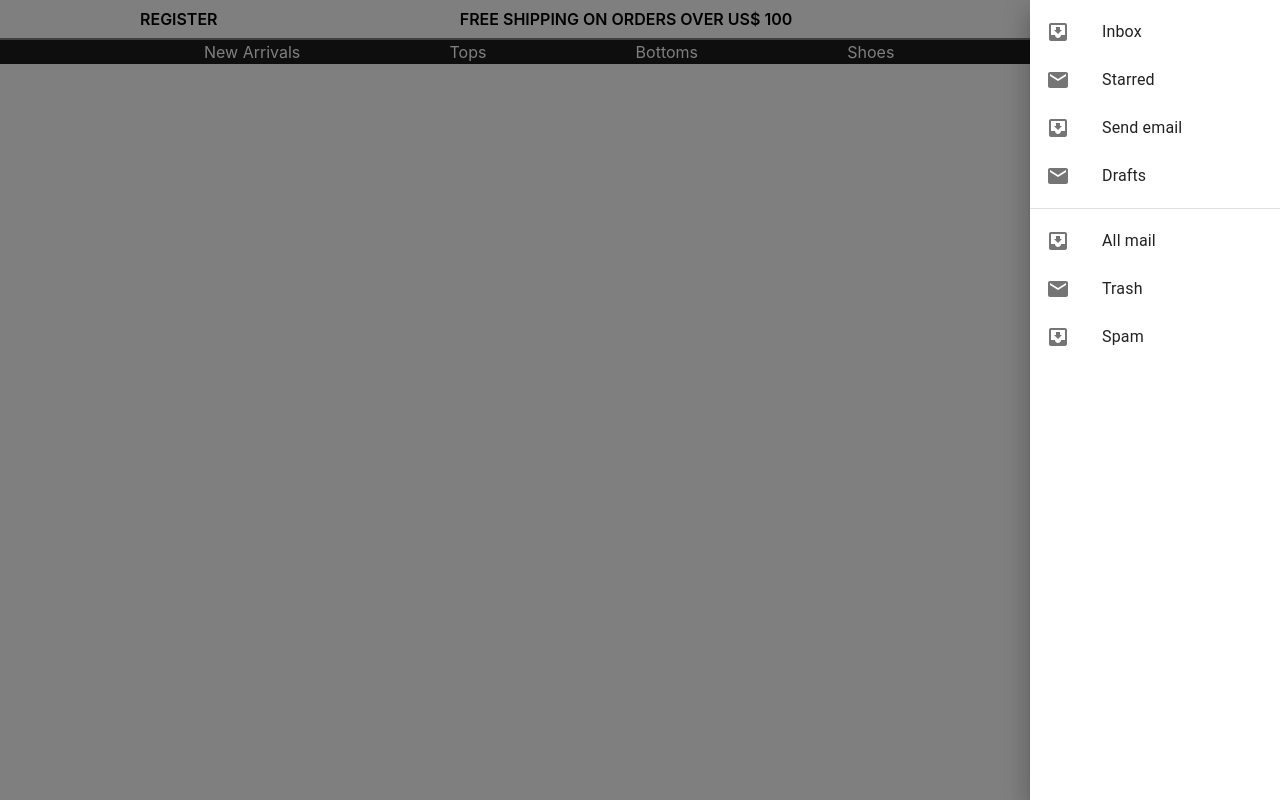
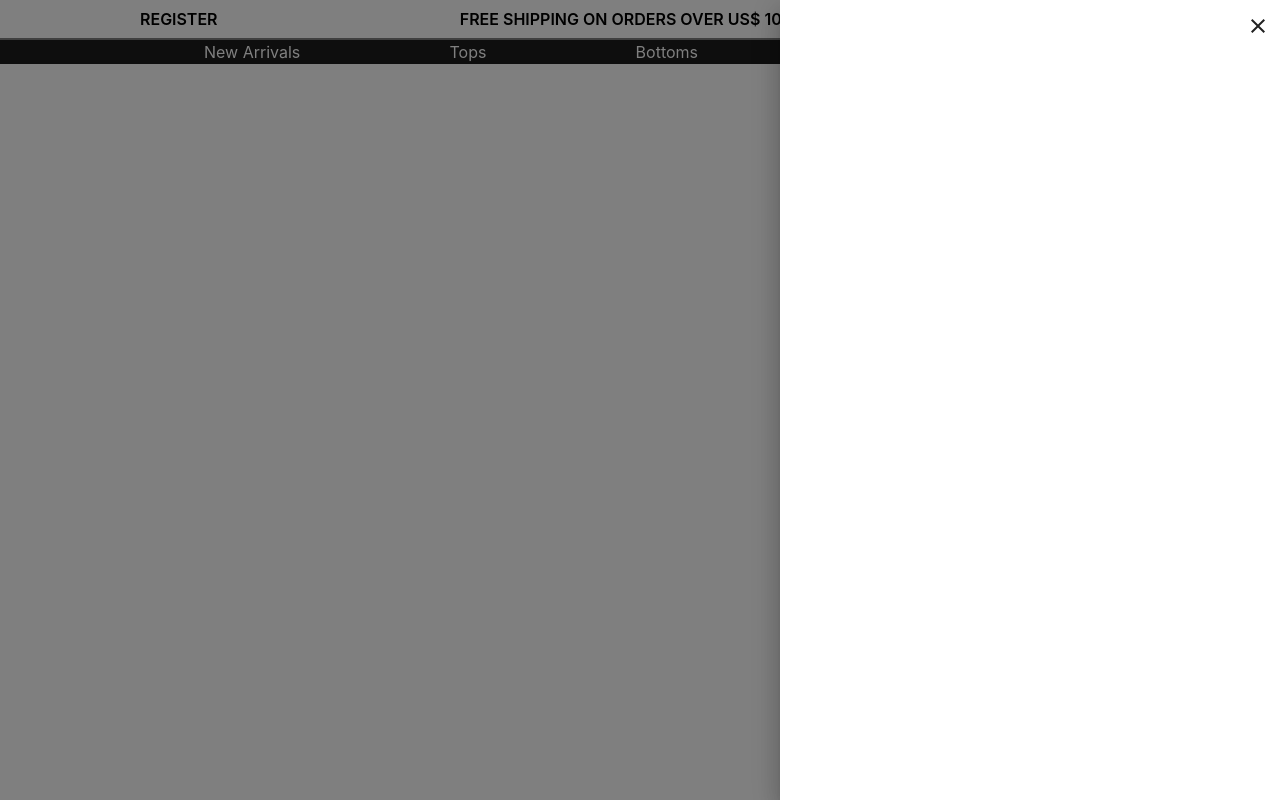
Before and after one commit to jll38/ecommerce, a React (Create React App) app in the folder frontend/: page / in a window 1280 px wide. Both pictures are taken after a click on the button 1111 px from the left and 19 px from the top of the page. Built offline with nearby package versions, Linux system fonts and the light colour scheme; no server answers.

Commit message:
SideDrawer Template | Cart basis

```diff
--- a/frontend/src/components/shared/cart/Cart.tsx
+++ b/frontend/src/components/shared/cart/Cart.tsx
@@ -8,7 +8,9 @@ export default function Cart() {
       <button className="hover:opacity-70" onClick={() => {setOpen(!open)}}>
         <ShoppingBagOutlinedIcon />
       </button>
-      <SideDrawer open={open} setOpen={setOpen} />
+      <SideDrawer open={open} setOpen={setOpen}>
+
+      </SideDrawer>
     </>
   );
 }
--- a/frontend/src/components/shared/modal/SideDrawer/SideDrawer.tsx
+++ b/frontend/src/components/shared/modal/SideDrawer/SideDrawer.tsx
@@ -10,12 +10,15 @@ import ListItemIcon from "@mui/material/ListItemIcon";
 import ListItemText from "@mui/material/ListItemText";
 import InboxIcon from "@mui/icons-material/MoveToInbox";
 import MailIcon from "@mui/icons-material/Mail";
+import CloseIcon from "@mui/icons-material/Close";
+
+import { Typography } from "@mui/material";
 
 type Anchor = "right";
 
-export default function SideDrawer({ open, setOpen }: any) {
-const toggleDrawer = (open: boolean) => (event: React.KeyboardEvent | React.MouseEvent) => {
-
+export default function SideDrawer({ open, setOpen, children }: any) {
+  const toggleDrawer =
+    (open: boolean) => (event: React.KeyboardEvent | React.MouseEvent) => {
       if (
         event.type === "keydown" &&
         ((event as React.KeyboardEvent).key === "Tab" ||
@@ -27,39 +30,16 @@ const toggleDrawer = (open: boolean) => (event: React.KeyboardEvent | React.Mous
       setOpen(open);
     };
 
-
   const list = (anchor: Anchor) => (
-    <Box
-      sx={{ width: 250 }}
-      role="presentation"
-      onClick={toggleDrawer(false)}
-      onKeyDown={toggleDrawer(false)}
-    >
-      <List>
-        {["Inbox", "Starred", "Send email", "Drafts"].map((text, index) => (
-          <ListItem key={text} disablePadding>
-            <ListItemButton>
-              <ListItemIcon>
-                {index % 2 === 0 ? <InboxIcon /> : <MailIcon />}
-              </ListItemIcon>
-              <ListItemText primary={text} />
-            </ListItemButton>
-          </ListItem>
-        ))}
-      </List>
-      <Divider />
-      <List>
-        {["All mail", "Trash", "Spam"].map((text, index) => (
-          <ListItem key={text} disablePadding>
-            <ListItemButton>
-              <ListItemIcon>
-                {index % 2 === 0 ? <InboxIcon /> : <MailIcon />}
-              </ListItemIcon>
-              <ListItemText primary={text} />
-            </ListItemButton>
-          </ListItem>
-        ))}
-      </List>
+    <Box sx={{ width: 500 }} role="presentation">
+      <div style={{ height: 50, padding: 10, display: "flex", justifyContent: "end" }}>
+        <button onClick={toggleDrawer(false)}>
+          <CloseIcon />
+        </button>
+      </div>
+      <Box>
+        {children}
+      </Box>
     </Box>
   );
 
```
Lines whose indentation alone changed are shown as unchanged.
